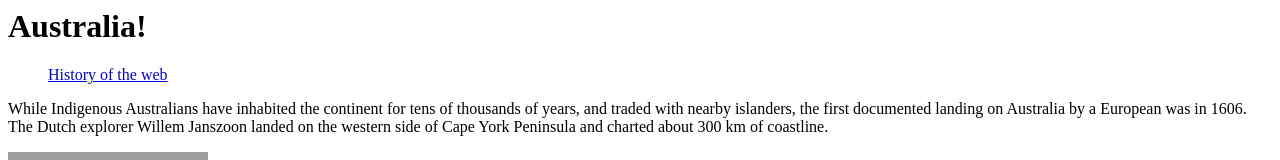
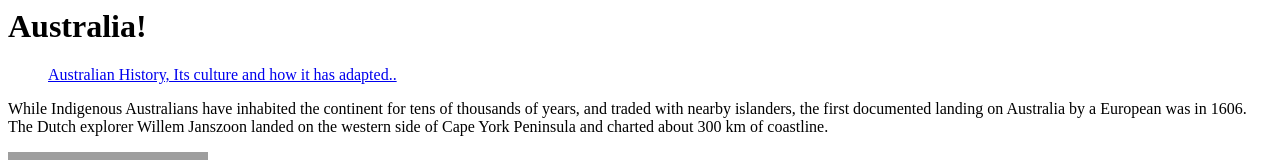
Before and after one commit to zl100955/ZarasWebsite, a plain HTML site: page index.html in a window 1280 px wide. Shown: the top 160 px of the page. Drawn offline with Linux system fonts and the light colour scheme; grey boxes are pictures that could not be loaded.

Commit message:
Update index.html

```diff
--- a/index.html
+++ b/index.html
@@ -7,7 +7,7 @@
 
         <h1>Australia!</h1>
         <ul>
-            <a href="#australia-history">History of the web</a>
+            <a href="#australia-history">Australian History, Its culture and how it has adapted..</a>
         </ul>
         <p>While Indigenous Australians have inhabited the continent for tens of thousands of years, and traded with nearby islanders, the first documented landing on Australia by a European was in 1606. The Dutch explorer Willem Janszoon landed on the western side of Cape York Peninsula and charted about 300 km of coastline.</p>
 
```
